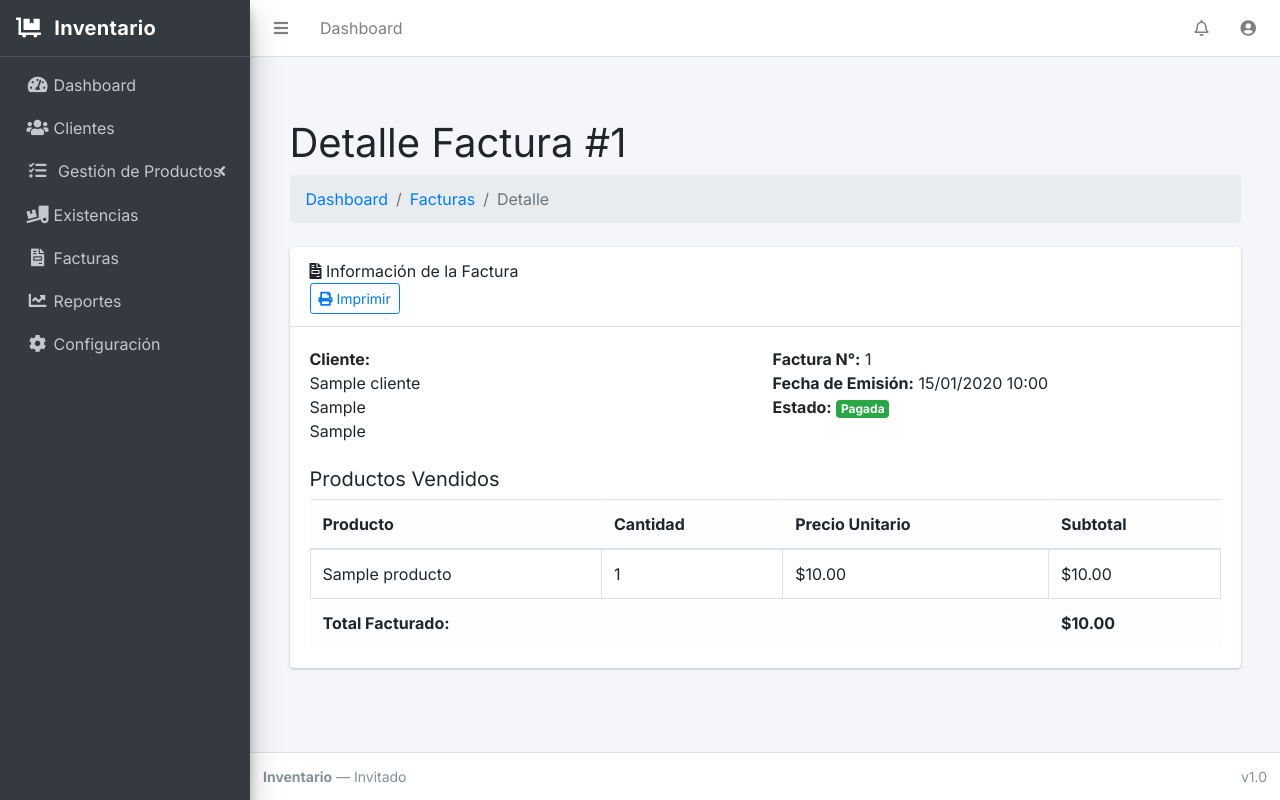
After one commit to EmanuelDavezac/App-Inventory, a Django app: page /facturas/1/ in a window 1280 px wide. The commit adds this page. Run offline with Django 5.2, Linux system fonts and the light colour scheme; tables that the repository leaves empty hold one stand-in row (values such as "Sample post"); some libraries are stand-ins or nearby versions.

Commit message:
Implementación de Facturación y Reportes.

```diff
--- a/inventario/urls.py
+++ b/inventario/urls.py
@@ -5,7 +5,8 @@ from .views import (ClienteListView, ClienteCreateView, ClienteUpdateView, Clien
                     ProveedorListView, ProveedorCreateView, ProveedorUpdateView, ProveedorDeleteView,
                     CategoriaListView, CategoriaCreateView, CategoriaUpdateView, CategoriaDeleteView,
                     ProductoListView, ProductoCreateView, ProductoUpdateView, ProductoDeleteView,
-                    FacturaCreateView, FacturaListView)
+                    FacturaCreateView, FacturaListView, FacturaDetailView,
+                    ReporteBajoStockView)
 
 urlpatterns = [
     path('crear/', views.crear_producto, name='crear_producto'),
@@ -36,4 +37,8 @@ urlpatterns = [
 
     path('facturas/', FacturaListView.as_view(), name='factura_list'),
     path('facturas/nueva/', views.FacturaCreateView, name='factura_crear'),
+    path('facturas/', FacturaListView.as_view(), name='factura_list'),
+    path('facturas/nueva/', FacturaCreateView, name='factura_crear'),
+    path('facturas/<int:pk>/', FacturaDetailView.as_view(), name='factura_detail'),
+    path('reportes/bajo-stock/', ReporteBajoStockView.as_view(), name='reporte_bajo_stock'),
 ]
--- a/inventario/views.py
+++ b/inventario/views.py
@@ -6,10 +6,9 @@ from django.contrib.auth.decorators import login_required
 from .models import Cliente, Proveedor, Producto, Venta, DetalleVenta, Categoria, Factura, DetalleFactura
 from django.contrib.auth.forms import UserCreationForm
 from django.urls import reverse_lazy
-from django.views.generic import ListView, CreateView, UpdateView, DeleteView
+from django.views.generic import ListView, CreateView, UpdateView, DeleteView, DetailView
 from django.forms import inlineformset_factory
 from django.db import transaction
-
 
 
 
@@ -17,13 +16,15 @@ def dashboard(request):
     clientes_count = Cliente.objects.count()
     proveedores_count = Proveedor.objects.count()
     productos_count = Producto.objects.count()
-    facturas_count = Venta.objects.count()
+    facturas_count = Venta.objects.count() # Asumo que Venta es tu modelo Factura
 
     existencia_total = Producto.objects.aggregate(total=Sum('stock_actual'))['total'] or 0
+
+    # (Tu lógica de DetalleVenta)
+    # NOTA: Asegúrate de que 'DetalleVenta' sea el nombre correcto de tu modelo de detalles.
     existencia_vendida = DetalleVenta.objects.aggregate(total=Sum('cantidad'))['total'] or 0
-    existencia_actual = max(existencia_total - existencia_vendida, 0)
+    existencia_actual = max(existencia_total - existencia_vendida, 0) # Esto puede no ser preciso, el stock_actual del producto es mejor
 
-    # Corrección aquí:
     importe_vendido = DetalleVenta.objects.aggregate(
         total=Sum(
             ExpressionWrapper(
@@ -38,6 +39,13 @@ def dashboard(request):
     beneficio_bruto = 0
     beneficio_neto = beneficio_bruto
 
+
+    productos_bajo_stock = Producto.objects.filter(
+        stock_actual__lte=F('stock_minimo'),
+        activo=True
+    )
+    count_bajo_stock = productos_bajo_stock.count()
+
     ctx = {
         'clientes_count': clientes_count,
         'proveedores_count': proveedores_count,
@@ -51,7 +59,9 @@ def dashboard(request):
         'importe_restante': importe_restante,
         'beneficio_bruto': beneficio_bruto,
         'beneficio_neto': beneficio_neto,
+        'count_bajo_stock': count_bajo_stock,
     }
+
     return render(request, 'dashboard.html', ctx)
 
 def crear_producto(request):
@@ -402,3 +412,40 @@ class FacturaListView(ListView):
         context = super().get_context_data(**kwargs)
         context['page_title'] = 'Historial de Facturas'
         return context
+
+
+class FacturaDetailView(DetailView):
+    model = Factura
+    template_name = 'factura_detail.html'
+    context_object_name = 'factura'
+
+    def get_context_data(self, **kwargs):
+        context = super().get_context_data(**kwargs)
+
+        context['page_title'] = f'Detalle Factura #{self.get_object().id}'
+        context['detalles'] = self.get_object().detalles.all()
+        return context
+
+
+class ReporteBajoStockView(ListView):
+    model = Producto
+    template_name = 'reporte_bajo_stock.html'
+    context_object_name = 'productos'
+
+    def get_queryset(self):
+        queryset = Producto.objects.filter(
+            stock_actual__lte=F('stock_minimo'),
+            activo=True
+        )
+
+        queryset = queryset.annotate(
+            # faltante = stock_minimo - stock_actual
+            faltante=F('stock_minimo') - F('stock_actual')
+        ).order_by('stock_actual')
+
+        return queryset
+
+    def get_context_data(self, **kwargs):
+        context = super().get_context_data(**kwargs)
+        context['page_title'] = 'Reporte de Productos con Bajo Stock'
+        return context
--- a/templates/base.html
+++ b/templates/base.html
@@ -93,13 +93,13 @@
                     </li>
 
                     <li class="nav-item">
-                        <a href="#" class="nav-link">
+                        <a href="{% url 'reporte_bajo_stock' %}" class="nav-link">
                             <i class="nav-icon fas fa-truck-loading"></i><p>Existencias</p>
                         </a>
                     </li>
                     <li class="nav-item">
-                        <a href="{% url 'factura_list' %}">
-                            <i class="nav-icon fas fa-file-invoice-dollar"></i><p>Facturas</p>
+                        <a href="{% url 'factura_list' %}" class="nav-link">
+                            <i class="nav-icon fas fa-file-invoice"></i><p>Facturas</p>
                         </a>
                     </li>
                     <li class="nav-item">
--- /dev/null
+++ b/templates/factura_detail.html
@@ -0,0 +1,82 @@
+{% extends "base.html" %}
+{% load static %}
+
+{% block title %}
+    {{ page_title }}
+{% endblock title %}
+
+{% block content %}
+<div class="container-fluid px-4">
+    <h1 class="mt-4">{{ page_title }}</h1>
+    <ol class="breadcrumb mb-4">
+        <li class="breadcrumb-item"><a href="{% url 'dashboard' %}">Dashboard</a></li>
+        <li class="breadcrumb-item"><a href="{% url 'factura_list' %}">Facturas</a></li>
+        <li class="breadcrumb-item active">Detalle</li>
+    </ol>
+
+    <div class="card mb-4">
+        <div class="card-header">
+            <i class="fas fa-file-invoice me-1"></i>
+            Información de la Factura
+            <div class="float-end">
+                <a href="#" class="btn btn-sm btn-outline-primary" onclick="window.print();">
+                    <i class="fas fa-print me-1"></i> Imprimir
+                </a>
+            </div>
+        </div>
+        <div class="card-body">
+            <div class="row mb-4">
+                <div class="col-md-6">
+                    <strong>Cliente:</strong><br>
+                    {{ factura.cliente.nombre|default:"Consumidor Final" }}<br>
+                    {{ factura.cliente.direccion|default:"N/A" }}<br>
+                    {{ factura.cliente.correo_electronico|default:"N/A" }}
+                </div>
+                <div class="col-md-6 text-md-end">
+                    <strong>Factura N°:</strong> {{ factura.id }}<br>
+                    <strong>Fecha de Emisión:</strong> {{ factura.fecha_emision|date:"d/m/Y H:i" }}<br>
+                    <strong>Estado:</strong>
+                    <span class="badge
+                        {% if factura.estado == 'PAGADA' %} bg-success
+                        {% elif factura.estado == 'PENDIENTE' %} bg-warning
+                        {% else %} bg-danger {% endif %}">
+                        {{ factura.get_estado_display }}
+                    </span>
+                </div>
+            </div>
+
+            <h5>Productos Vendidos</h5>
+            <table class="table table-bordered">
+                <thead class="table-light">
+                    <tr>
+                        <th>Producto</th>
+                        <th class="text-end">Cantidad</th>
+                        <th class="text-end">Precio Unitario</th>
+                        <th class="text-end">Subtotal</th>
+                    </tr>
+                </thead>
+                <tbody>
+                    {% for item in detalles %}
+                    <tr>
+                        <td>{{ item.producto.nombre|default:"Producto Eliminado" }}</td>
+                        <td class="text-end">{{ item.cantidad }}</td>
+                        <td class="text-end">${{ item.precio_unitario|floatformat:2 }}</td>
+                        <td class="text-end">${{ item.subtotal|floatformat:2 }}</td>
+                    </tr>
+                    {% empty %}
+                    <tr>
+                        <td colspan="4" class="text-center">Esta factura no tiene detalles.</td>
+                    </tr>
+                    {% endfor %}
+                </tbody>
+                <tfoot class="table-light">
+                    <tr>
+                        <td colspan="3" class="text-end"><strong>Total Facturado:</strong></td>
+                        <td class="text-end"><strong>${{ factura.total|floatformat:2 }}</strong></td>
+                    </tr>
+                </tfoot>
+            </table>
+        </div>
+    </div>
+</div>
+{% endblock content %}
--- a/templates/factura_list.html
+++ b/templates/factura_list.html
@@ -52,7 +52,9 @@
                         </td>
                         <td>${{ factura.total|floatformat:2 }}</td>
                         <td>
-                            <a href="#" class="btn btn-sm btn-info" title="Ver Detalle"><i class="fas fa-eye"></i></a>
+                            <a href="{% url 'factura_detail' factura.id %}" class="btn btn-sm btn-info" title="Ver Detalle">
+                                <i class="fas fa-eye"></i>
+                            </a>
                             <a href="#" class="btn btn-sm btn-danger" title="Anular"><i class="fas fa-times"></i></a>
                         </td>
                     </tr>
```
Also changed, not shown: templates/dashboard.html (+25 -6 lines), templates/reporte_bajo_stock.html (added, +50 -0 lines), 1 other file.
